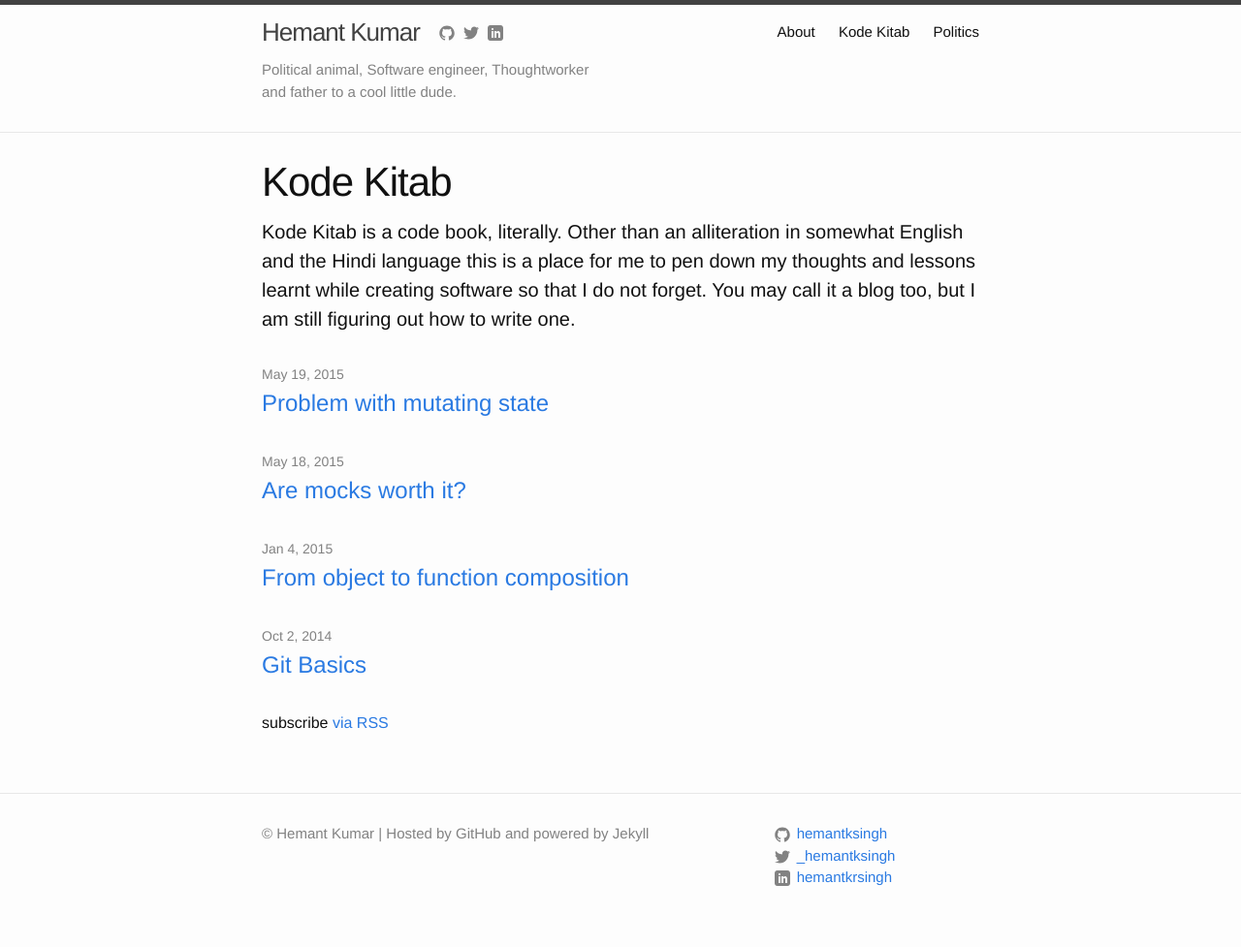
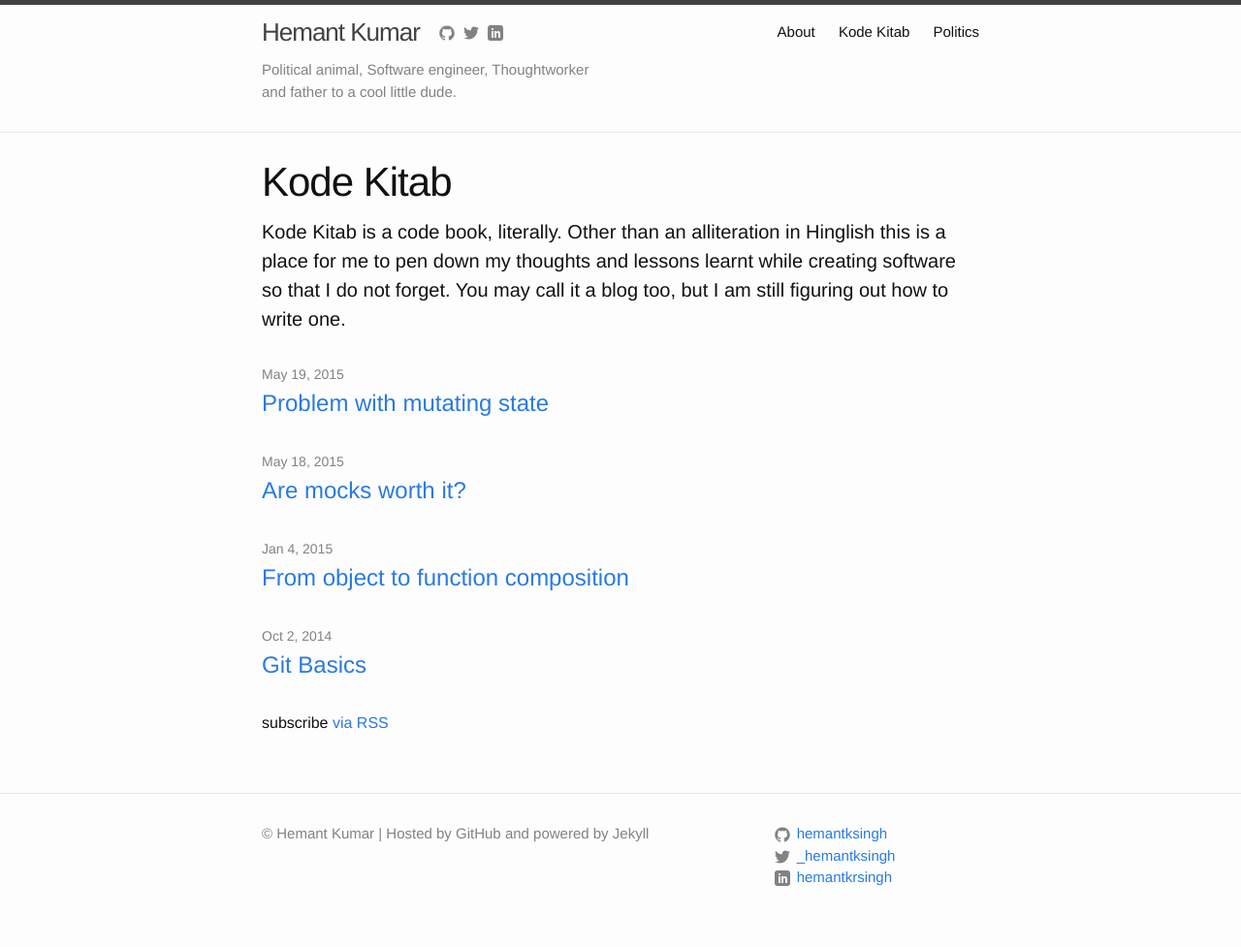
Before and after one commit to hemantksingh/hemantksingh.github.io, a Jekyll site: the page built from kodekitab.html, in a window 1280 px wide. Shown: the whole page at 97% size. Built offline with Jekyll 4.4.1, drawn with Linux system fonts in a browser that asks for light colours; Markdown is read by kramdown in place of the engine named in the settings.

Commit message:
Updates kode kitab description.

```diff
--- a/kodekitab.html
+++ b/kodekitab.html
@@ -3,9 +3,9 @@ layout: page
 title: Kode Kitab
 permalink: /kodekitab/
 description: Kode Kitab is a code book, literally. Other than an alliteration in
-  somewhat English and the Hindi language this is a place for me to pen
-  down my thoughts and lessons learnt while creating software so that
-  I do not forget. You may call it a blog too, but I am still figuring out how to write one.
+  Hinglish this is a place for me to pen down my thoughts and lessons learnt while
+  creating software so that I do not forget. You may call it a blog too, but I am
+  still figuring out how to write one.
 ---
 
 <div class="home">
```
